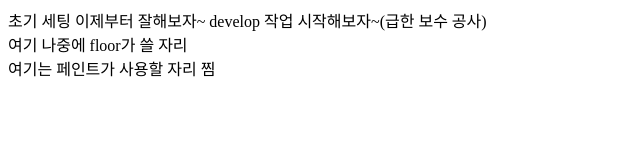
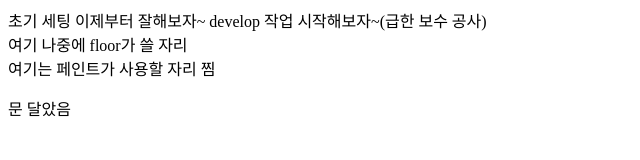
Before and after one commit to winjun1128/webproject, a plain HTML site: page index.html in a window 1280 px wide. Shown: the full height of the page, 0-640 px from the left. Drawn offline with Linux system fonts and the light colour scheme.

Commit message:
문 달았음 수정

```diff
--- a/index.html
+++ b/index.html
@@ -12,5 +12,7 @@
 
     <div>여기 나중에 floor가 쓸 자리</div>
     <div>여기는 페인트가 사용할 자리 찜</div>
+
+    <p>문 달았음</p>
 </body>
 </html>
```
